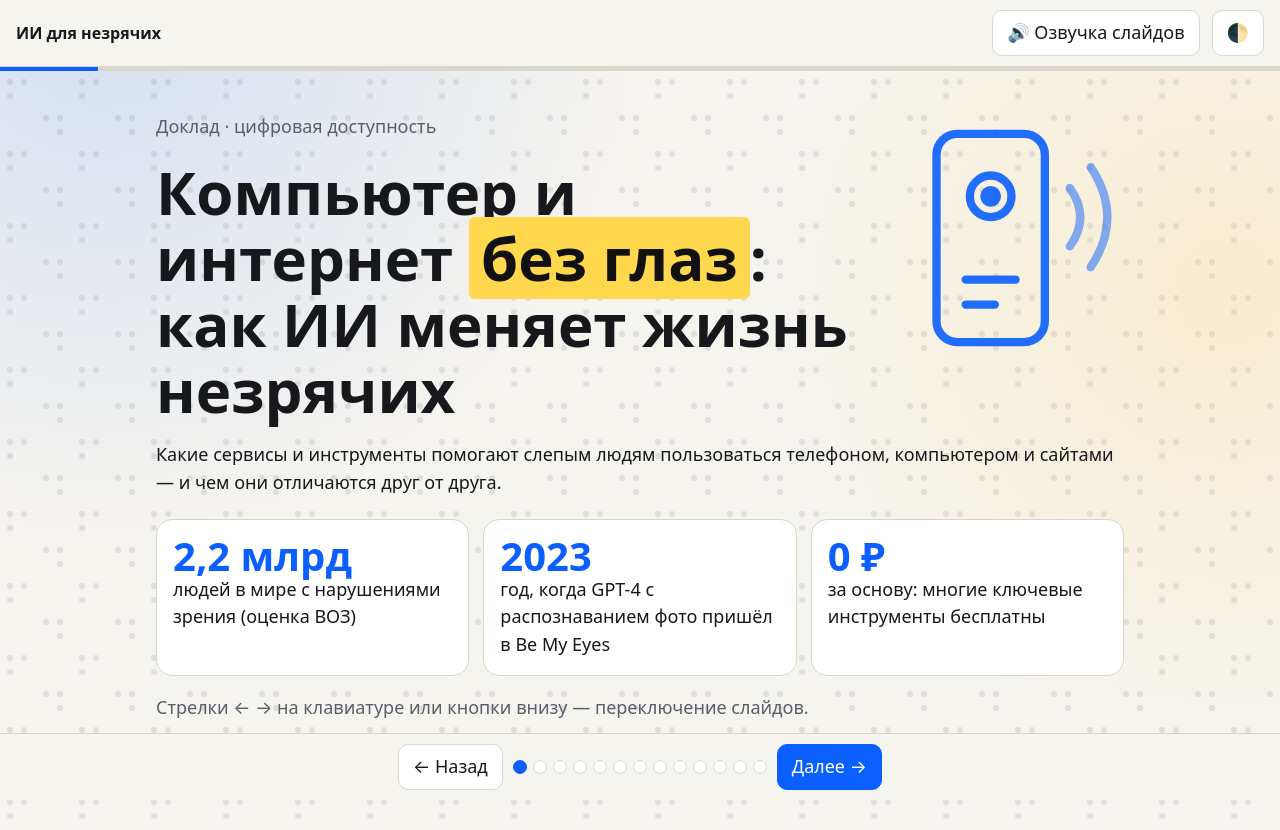
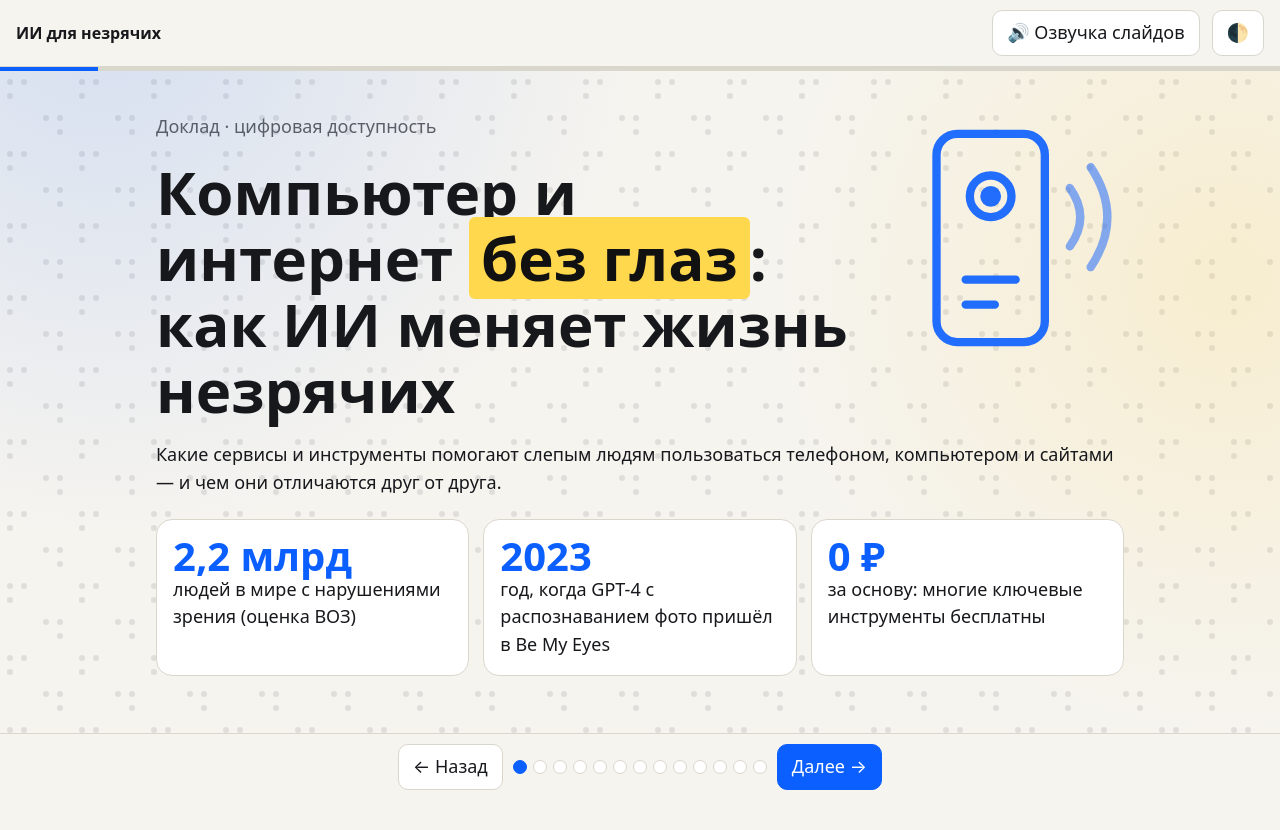
Before and after one commit to sonyagalifianakis-sudo/presentation, a plain HTML site: page index.html in a window 1280 px wide. After the commit the page ends 800 px from the top, so only its background shows below. Drawn offline with Linux system fonts and the light colour scheme.

Commit message:
Update index.html

```diff
--- a/index.html
+++ b/index.html
@@ -75,7 +75,6 @@ small{color:var(--mut)}
 <div class="card"><div class="big">2023</div>год, когда GPT-4 с распознаванием фото пришёл в Be My Eyes</div>
 <div class="card"><div class="big">0 ₽</div>за основу: многие ключевые инструменты бесплатны</div>
 </div>
-<p class="mut" style="margin-top:18px">Стрелки ← → на клавиатуре или кнопки внизу — переключение слайдов.</p>
 </section>
 
 <section class="slide" aria-labelledby="t2">
```
